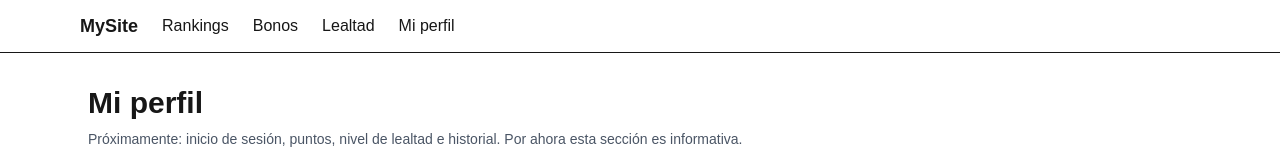
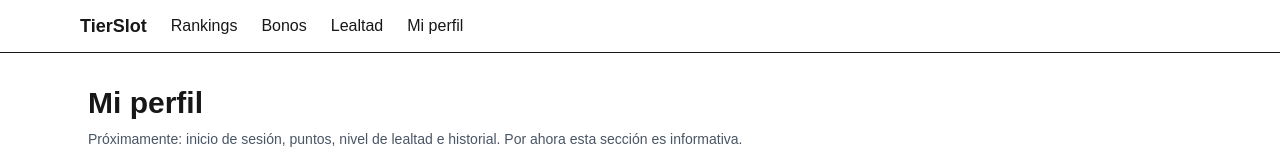
Before and after one commit to Gabo231326/TierSlot, a Next.js app in the folder apps/web/: page /profile in a window 1280 px wide. Shown: the top 160 px of the page. Built offline with nearby package versions, Linux system fonts and the light colour scheme.

Commit message:
Rename MySite to TierSlot in header and title

```diff
--- a/apps/web/app/layout.tsx
+++ b/apps/web/app/layout.tsx
@@ -14,7 +14,7 @@ const geistMono = Geist_Mono({
 });
 
 export const metadata: Metadata = {
-  title: "MySite",
+  title: "TierSlot",
   description: "Rankings, bonos y lealtad",
 };
 
@@ -32,7 +32,7 @@ export default function RootLayout({
         <header className="border-b">
           <nav className="mx-auto max-w-6xl px-4 py-3 flex gap-6 items-center">
             <Link href="/" className="font-bold text-lg">
-              MySite
+              TierSlot
             </Link>
             <Link href="/leaderboards" className="hover:underline">
               Rankings
```
